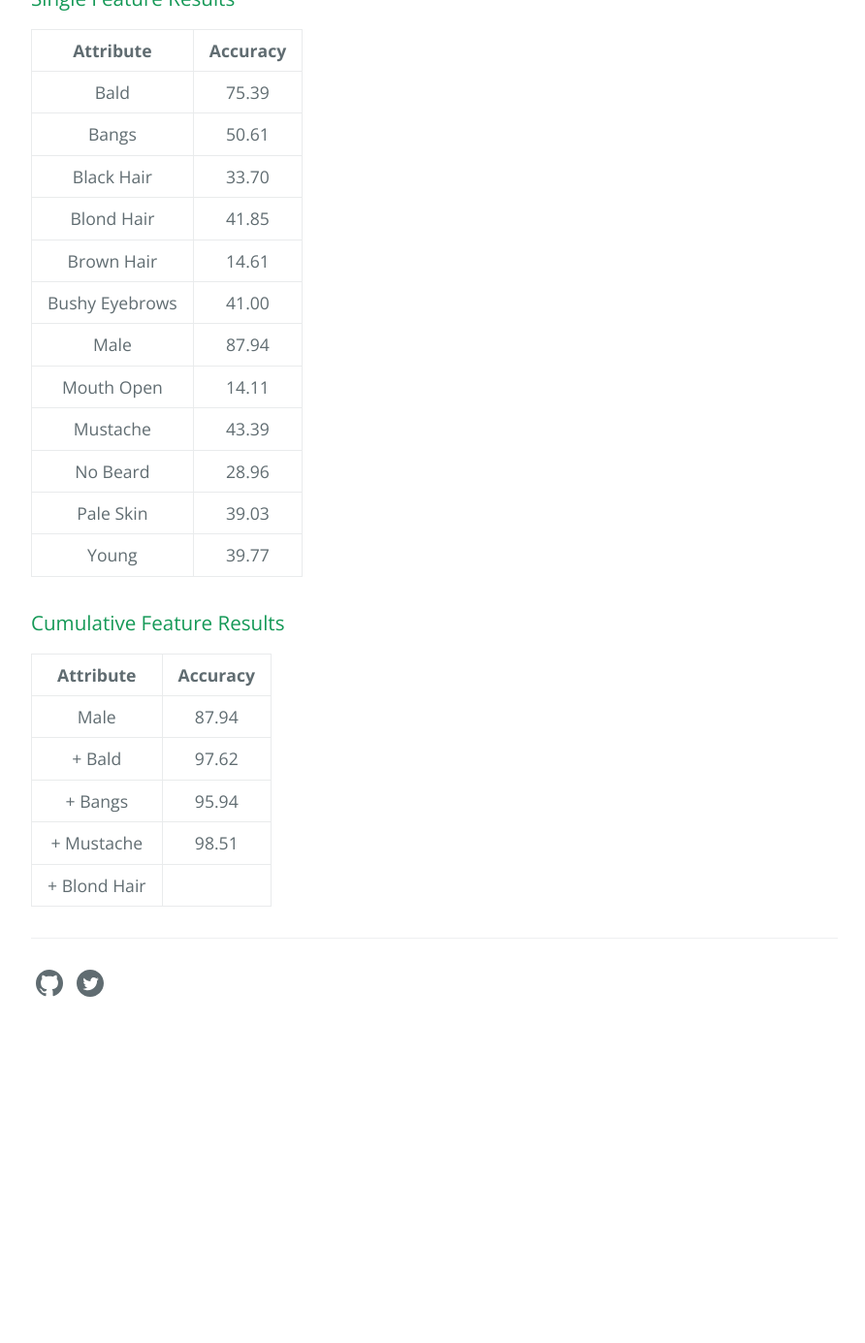
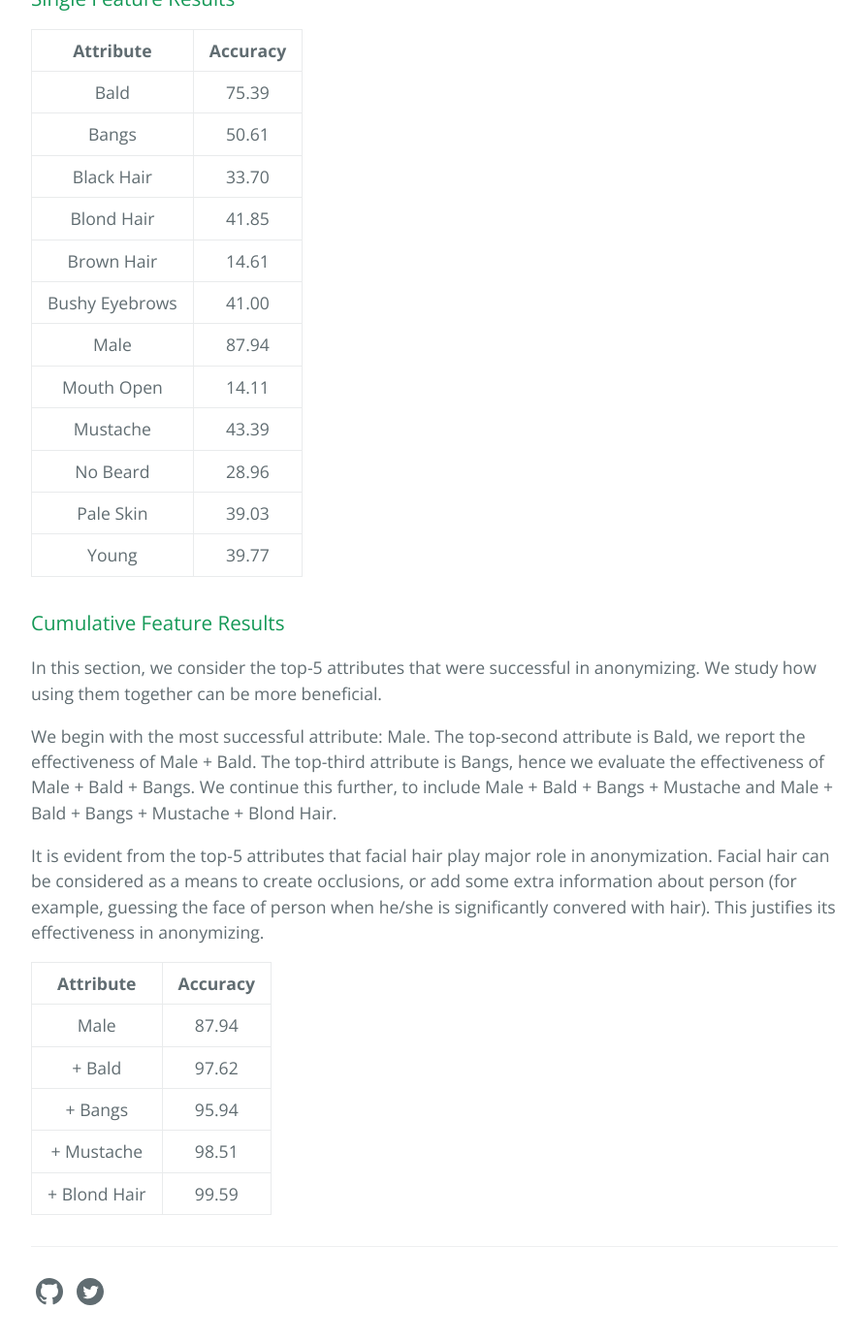
Before and after one commit to yashkhasbage25/AnonymizingAudioVisualData, a Jekyll site: the page built from _posts/2021-06-16-quantitative-results-attgan.md, in a window 1280 px wide and 1400 px high, scrolled down 1107 px. Shown: the top 1385 px of the window at 97% size, without its empty margins (192-1084 px from the left). Built offline with Jekyll 4.4.1, drawn with Linux system fonts in a browser that asks for light colours; before the commit the page ends 2189 px from its top, so only the background shows below that.

Commit message:
more observations on image anon:

```diff
--- a/_posts/2021-06-16-quantitative-results-attgan.md
+++ b/_posts/2021-06-16-quantitative-results-attgan.md
@@ -48,10 +48,17 @@ Attributes: "Bald",
 
 ### Cumulative Feature Results
 
+In this section, we consider the top-5 attributes that were successful in anonymizing. We study how using them together can be more beneficial.
+
+We begin with the most successful attribute: Male. The top-second attribute is Bald, we report the effectiveness of Male + Bald. The top-third attribute is Bangs, hence we evaluate the effectiveness of Male + Bald + Bangs. We continue this further, to include Male + Bald + Bangs + Mustache and Male + Bald + Bangs + Mustache + Blond Hair.
+
+It is evident from the top-5 attributes that facial hair play major role in anonymization. Facial hair can be considered as a means to create occlusions, or add some extra information about person (for example, guessing the face of person when he/she is significantly convered with hair). This justifies its effectiveness in anonymizing.
+
+
 | Attribute | Accuracy |
 |:---------:|:--------:|
 | Male      |  87.94   |
 | + Bald    |  97.62   |
 | + Bangs   |  95.94   |
 | + Mustache|  98.51   |
-| + Blond Hair|        |
+| + Blond Hair| 99.59  |
```
